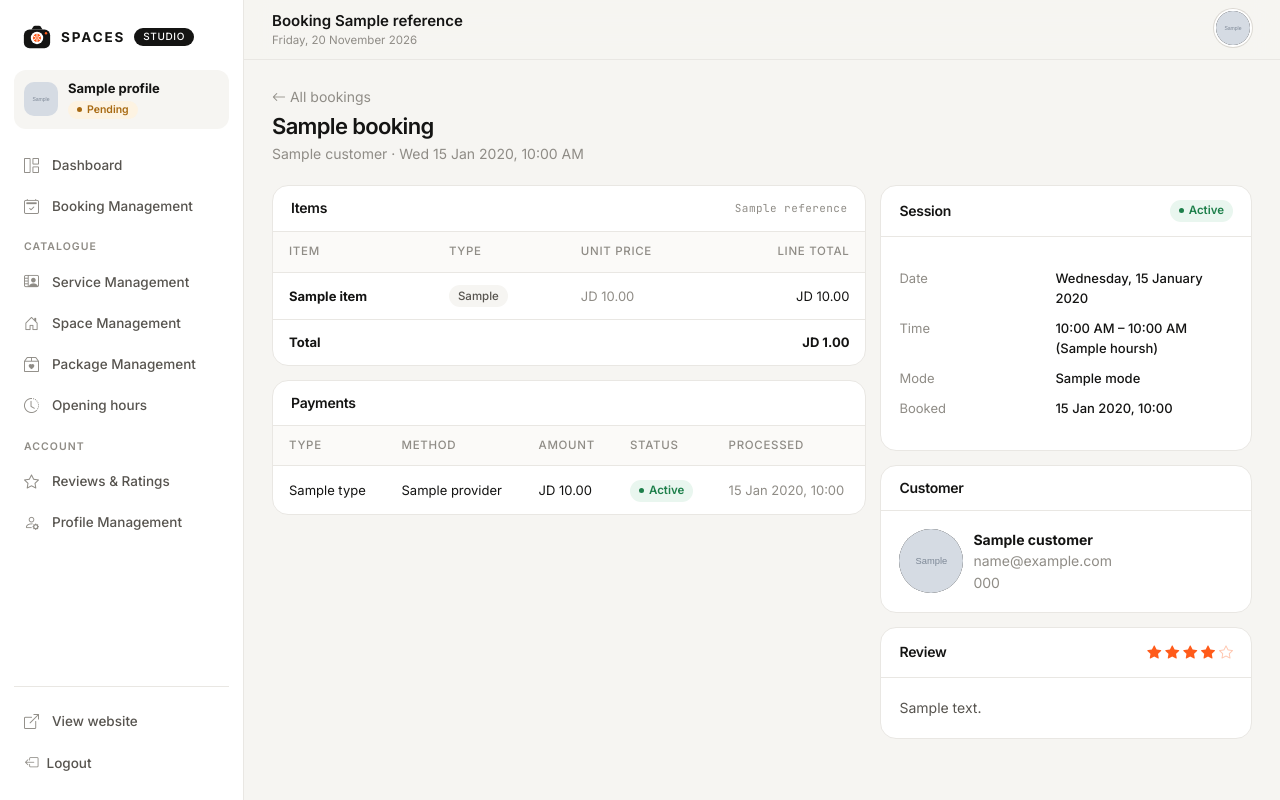
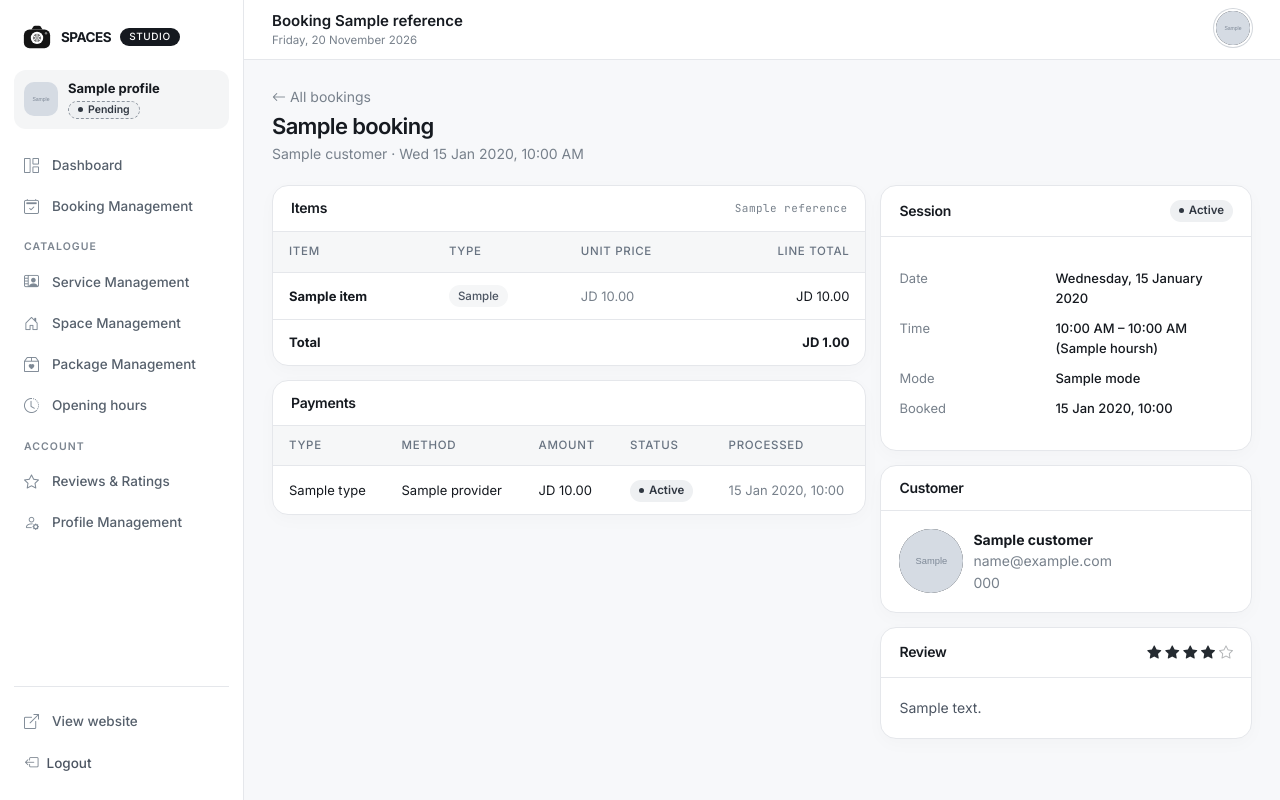
Before and after one commit to Mousa-Joudeh/laravel-project, a Laravel app: template resources/views/provider/panel/bookings/show.blade.php in a window 1280 px wide. Run offline with Laravel 12, Linux system fonts and the light colour scheme; a user stored in the database is signed in; data comes from the database, SQL or seed files in the repository; tables that the repository leaves empty hold one stand-in row (values such as "Sample post"); the template is opened without the code that fills it: most values are stand-ins (such as "Sample title", 1, 10 or a date in 2020); grey boxes marked "Sample" are stand-in pictures; some web fonts are replaced.

Commit message:
style(provider): add monochrome dashboard theme

```diff
--- /dev/null
+++ b/public/css/provider/monochrome.css
@@ -0,0 +1,116 @@
+.dash-body {
+    --bg: #fff;
+    --soft: #f5f6f7;
+    --soft-2: #edf0f2;
+    --line: #e5e7eb;
+    --line-2: #d2d6db;
+    --ink: #15191f;
+    --ink-2: #4c5562;
+    --ink-3: #77808b;
+    --accent: #15191f;
+    --accent-hover: #050608;
+    --accent-soft: #eef0f2;
+    --accent-line: #d8dde1;
+    --ok: #343a40;
+    --ok-soft: #eceff1;
+    --warn: #545b65;
+    --warn-soft: #f2f3f5;
+    --bad: #383c42;
+    --bad-soft: #e9ebee;
+    --info: #424a54;
+    --info-soft: #eef0f3;
+    background: #f7f8fa;
+    color: var(--ink);
+}
+
+.dash-body .dash-main { background: #f7f8fa; }
+.dash-body .dash-side { background: #fff; border-right-color: var(--line); }
+.dash-body .dash-top { background: rgba(255,255,255,.97); border-bottom-color: var(--line); }
+.dash-body .dash-side .brand { letter-spacing: -.035em; }
+.dash-body .dash-side .brand svg { filter: grayscale(1); }
+.dash-body .dash-side .dash-nav-label { color: #7c8590; }
+.dash-body .dash-nav a { color: #56606c; }
+.dash-body .dash-nav a i { color: #7e8995; }
+.dash-body .dash-nav a:hover { background: #f3f4f6; color: #171b21; }
+.dash-body .dash-nav a:hover i { color: #171b21; }
+.dash-body .dash-nav a.active { background: #eff0f2; color: #13171c; font-weight: 650; }
+.dash-body .dash-nav a.active i { color: #13171c; }
+.dash-body .dash-nav a.active::before { background: #14181d; }
+.dash-body .dash-nav .pill-count { background: #242930; color: #fff; }
+.dash-body .dash-side .who { background: #f4f5f6; }
+.dash-body .dash-head h1,
+.dash-body .dash-top .title,
+.dash-body .panel-head h3 { color: #161a20; }
+.dash-body .panel,
+.dash-body .stat,
+.dash-body .card,
+.dash-body .form-card,
+.dash-body .week-day { background: #fff; border-color: #e5e7eb; box-shadow: 0 5px 18px rgba(20,26,32,.025); }
+.dash-body .stat.accent { background: #171b20; border-color: #171b20; color: #fff; }
+.dash-body .stat.accent strong { color: #fff; }
+.dash-body .stat.accent .stat-icon { background: #fff; color: #161a20; }
+.dash-body .stat .spark { border-color: rgba(255,255,255,.11); }
+.dash-body .stat small.up { color: #525a62; }
+.dash-body .btn-primary { color: #fff; background: #171b20; border-color: #171b20; box-shadow: none; }
+.dash-body .btn-primary:hover { color: #fff; background: #303741; border-color: #303741; }
+.dash-body .btn-primary:focus-visible,
+.dash-body a:focus-visible,
+.dash-body button:focus-visible,
+.dash-body input:focus-visible,
+.dash-body select:focus-visible,
+.dash-body textarea:focus-visible { outline-color: #15191f; }
+.dash-body .ai-btn { background: #f3f4f6; border-color: #d9dde1; color: #242a30; }
+.dash-body .ai-btn:hover { background: #23282e; border-color: #23282e; color: #fff; }
+.dash-body .tag-accent,
+.dash-body .badge-provider { background: #ebedf0; color: #252b32; }
+.dash-body .tabs a.active::after,
+.dash-body .tabs button.active::after { background: #171b20; }
+.dash-body .table th { background: #f6f7f8; color: #687381; }
+.dash-body .table tbody tr:hover { background: #fafbfc; }
+.dash-body .form-foot { background: #fbfbfc; }
+.dash-body .notice,
+.dash-body .notice.info,
+.dash-body .notice.bad { background: #f0f2f4; color: #414951; border: 1px solid #e2e5e8; }
+.dash-body .week-slot { background: #eef0f2; color: #2e353c; }
+.dash-body .bar-list .bar span { background: #303741; }
+.dash-body .date-tile,
+.dash-body .pill .pill-dot { background: #20252b; color: #fff; }
+.dash-body .stars,
+.dash-body .stars-input input:checked ~ label,
+.dash-body .stars-input label:hover { color: #242a30; }
+.dash-body .badge-confirmed,
+.dash-body .badge-active,
+.dash-body .badge-approved,
+.dash-body .badge-succeeded,
+.dash-body .badge-completed,
+.dash-body .badge-pending,
+.dash-body .badge-pending_payment,
+.dash-body .badge-processing,
+.dash-body .badge-draft,
+.dash-body .badge-cancelled,
+.dash-body .badge-rejected,
+.dash-body .badge-suspended,
+.dash-body .badge-failed,
+.dash-body .badge-expired { background: #eef0f2; color: #303741; }
+.dash-body .badge-pending,
+.dash-body .badge-pending_payment,
+.dash-body .badge-processing { border: 1px dashed #8c949e; }
+.dash-body .badge-cancelled,
+.dash-body .badge-rejected,
+.dash-body .badge-suspended,
+.dash-body .badge-failed,
+.dash-body .badge-expired { border: 1px solid #818991; }
+.dash-body .ai-summary { background: #f4f5f6; border-color: #d9dde1; }
+.dash-body .ai-summary .ai-icon { background: #22282e; color: #fff; }
+.dash-body .ai-summary small { color: #49525c; }
+.dash-body .chart-box canvas { filter: grayscale(1); }
+.dash-body .workspace-provider-state,
+.dash-body .workspace-provider-state.is-approved,
+.dash-body .workspace-provider-state.is-pending,
+.dash-body .workspace-provider-state.is-rejected { background: #f3f4f6; color: #343a42; border-color: #d8dde1; }
+.dash-body .workspace-provider-state.is-pending { border-style: dashed; }
+.dash-body .workspace-provider-state.is-rejected { border-color: #828b95; }
+@media (prefers-reduced-motion: reduce) {
+    .dash-body .btn,
+    .dash-body .dash-nav a { transition: none; }
+}
--- a/resources/views/layouts/dashboard.blade.php
+++ b/resources/views/layouts/dashboard.blade.php
@@ -11,6 +11,7 @@
     <link href="https://fonts.googleapis.com/css2?family=Inter:wght@400;500;600;700&family=Instrument+Serif:ital@0;1&family=JetBrains+Mono:wght@400;500&display=swap" rel="stylesheet">
     <link rel="stylesheet" href="https://cdn.jsdelivr.net/npm/bootstrap-icons@1.11.3/font/bootstrap-icons.min.css">
     <link rel="stylesheet" href="{{ asset('css/spaces.css') }}">
+    <link rel="stylesheet" href="{{ asset('css/provider/monochrome.css') }}">
 </head>
 <body class="dash-body">
     @include('partials.flash')
```
